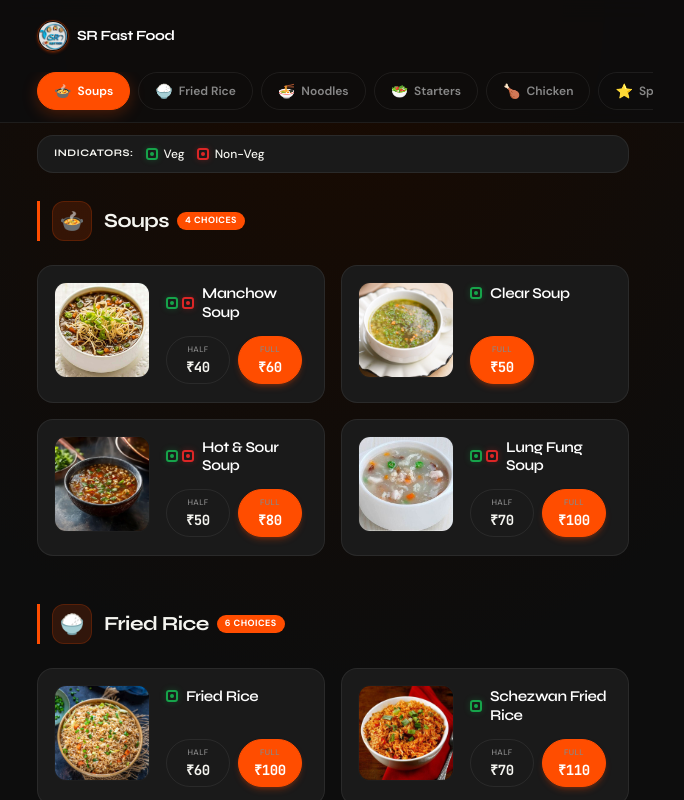
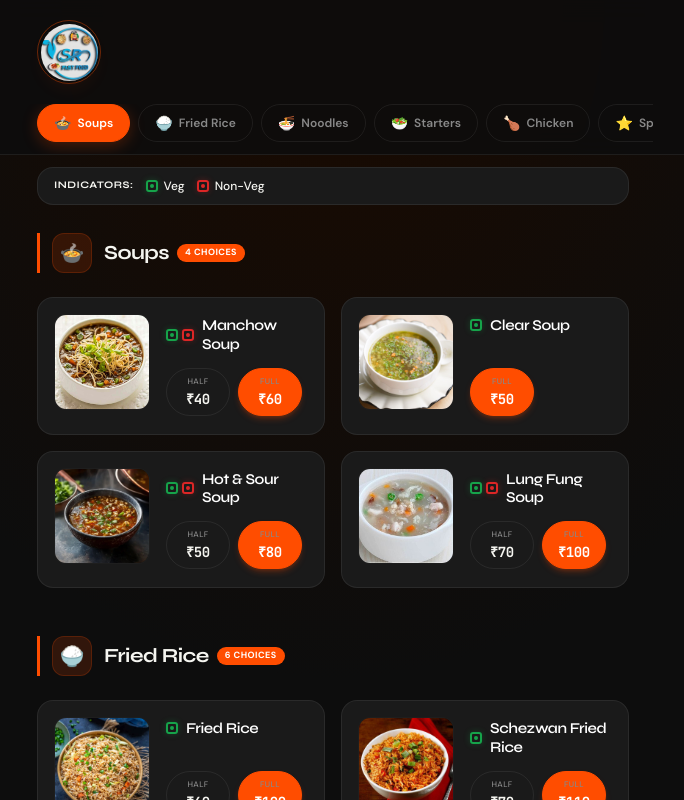
Before and after one commit to Racchu100/sr-fast-food, a Next.js app: page / in a window 1280 px wide. Shown: the top 800 px of the page, without its empty margins (307-991 px from the left). Built offline with nearby package versions, Linux system fonts and the light colour scheme.

Commit message:
update logo sizes, contact info, and align header logo left

```diff
--- a/app/page.tsx
+++ b/app/page.tsx
@@ -167,25 +167,24 @@ export default function Home() {
   const telUrl = "tel:" + phoneNumber;
   const waUrl = "https://wa.me/" + phoneNumber.replace('+', '') + "?text=" + waText;
 
-  const brandTextClass = "font-syne font-bold text-sm tracking-tight text-white";
+  const brandTextClass = "font-syne font-bold text-lg tracking-tight text-white transition-colors duration-200 hover:text-accent";
 
   return (
     <div className="min-h-screen pb-8">
       {/* ── Sticky Header Wrapper ── */}
       <header className={`sticky top-0 z-50 bg-[#0D0D0D]/85 backdrop-blur-md transition-all duration-300 ${scrolled ? 'border-b border-accent/40 shadow-lg shadow-accent-glow/5' : 'border-b border-border'}`}>
         {/* Main Navbar */}
-        <div className="menu-container header-navbar flex items-center justify-between">
-          <div className="flex items-center gap-2 cursor-pointer" onClick={() => {
+        <div className="menu-container header-navbar flex items-center justify-start">
+          <div className="flex items-center cursor-pointer" onClick={() => {
             try {
               window.scrollTo({ top: 0, behavior: 'smooth' });
             } catch (e) {
               window.scrollTo(0, 0);
             }
           }}>
-            <div className="w-8 h-8 rounded-full border border-accent/40 p-[1px] shadow-sm shadow-accent-glow flex items-center justify-center overflow-hidden flex-shrink-0">
+            <div className="w-16 h-16 rounded-full border border-accent/40 p-[2.5px] shadow-lg shadow-accent-glow/20 flex items-center justify-center overflow-hidden flex-shrink-0 transition-transform duration-300 hover:scale-105">
               <img src="/logo.jpg" alt="SR Fast Food Logo" className="w-full h-full rounded-full object-cover" />
             </div>
-            <span className={brandTextClass}>SR Fast Food</span>
           </div>
         </div>
 
```
